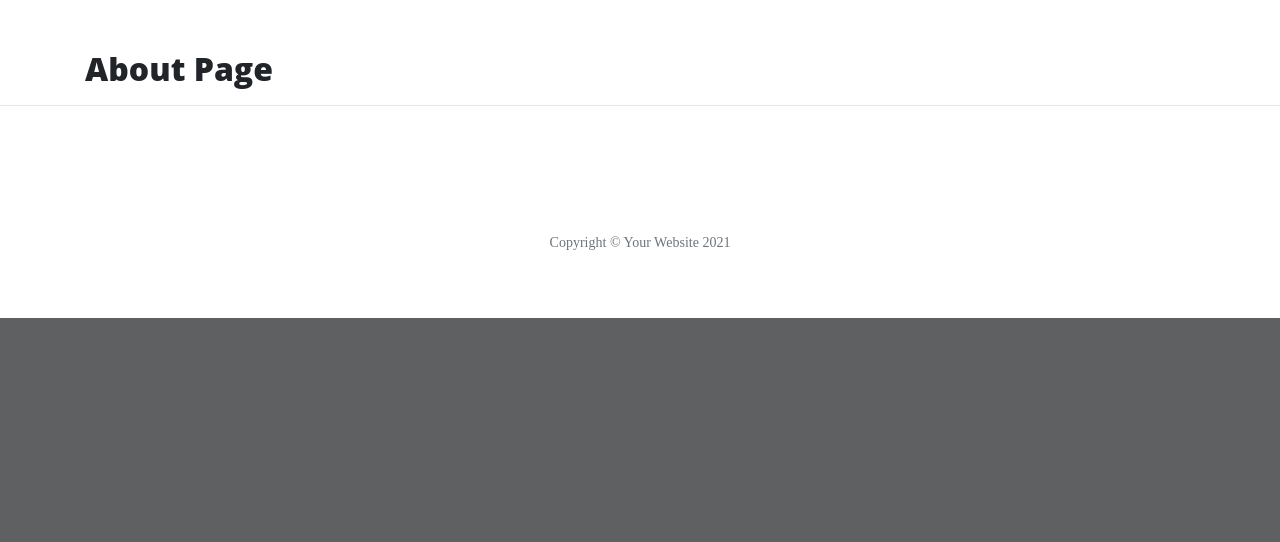
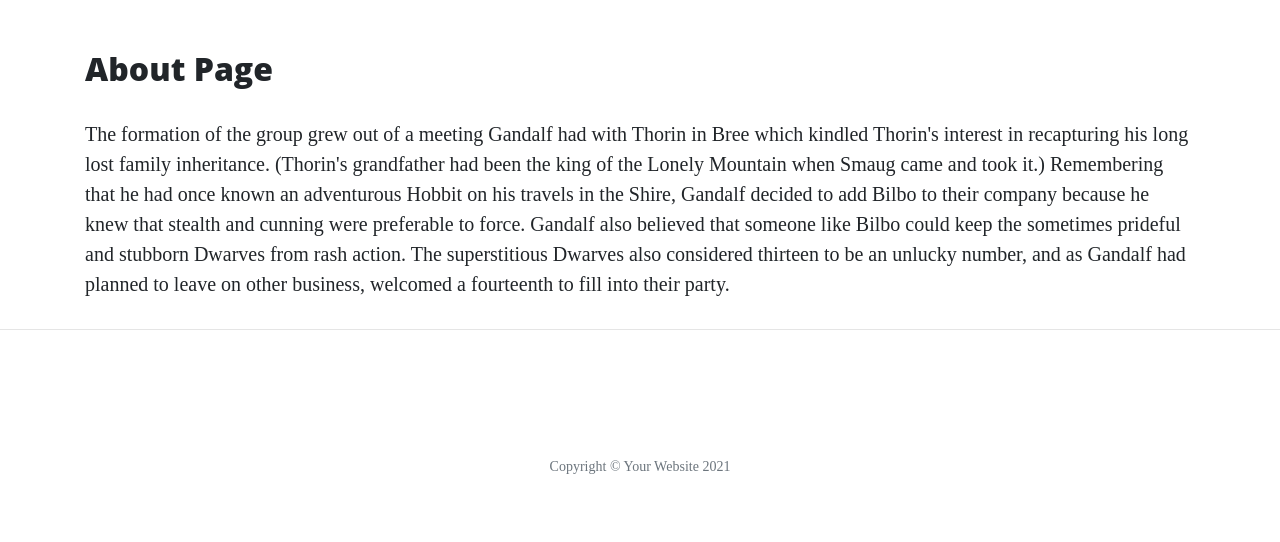
Before and after one commit to kuszturareka/backend_dev, a Flask app: page /about in a window 1280 px wide. Shown: the part 628-1170 px from the top of the page. Before the commit the page ends 946 px from the top, so only its background shows below. Run offline with Flask 2, Linux system fonts and the light colour scheme; some libraries are stand-ins or nearby versions.

Commit message:
Update and add relevant info to About page

```diff
--- a/templates/about.html
+++ b/templates/about.html
@@ -1,4 +1,13 @@
 {% extends "base.html" %}
 {% block content %}
     <h2>About Page</h2>
+    <p>
+        The formation of the group grew out of a meeting Gandalf had with Thorin in Bree which kindled Thorin's interest
+        in recapturing his long lost family inheritance. (Thorin's grandfather had been the king of the Lonely Mountain
+        when Smaug came and took it.) Remembering that he had once known an adventurous Hobbit on his travels in the
+        Shire, Gandalf decided to add Bilbo to their company because he knew that stealth and cunning were preferable to
+        force. Gandalf also believed that someone like Bilbo could keep the sometimes prideful and stubborn Dwarves from
+        rash action. The superstitious Dwarves also considered thirteen to be an unlucky number, and as Gandalf had
+        planned to leave on other business, welcomed a fourteenth to fill into their party.
+    </p>
 {% endblock %}
```
